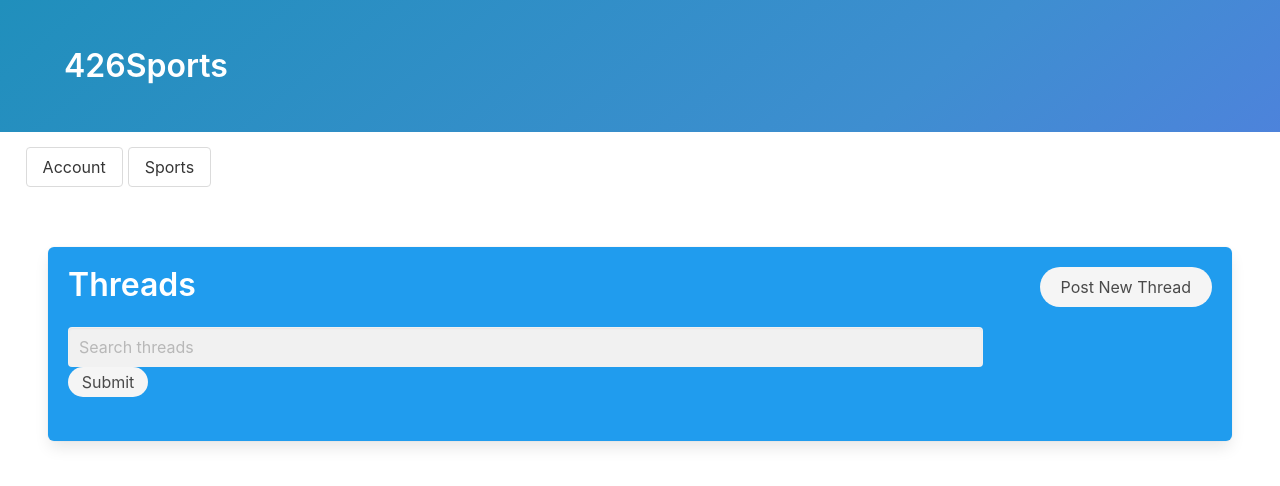
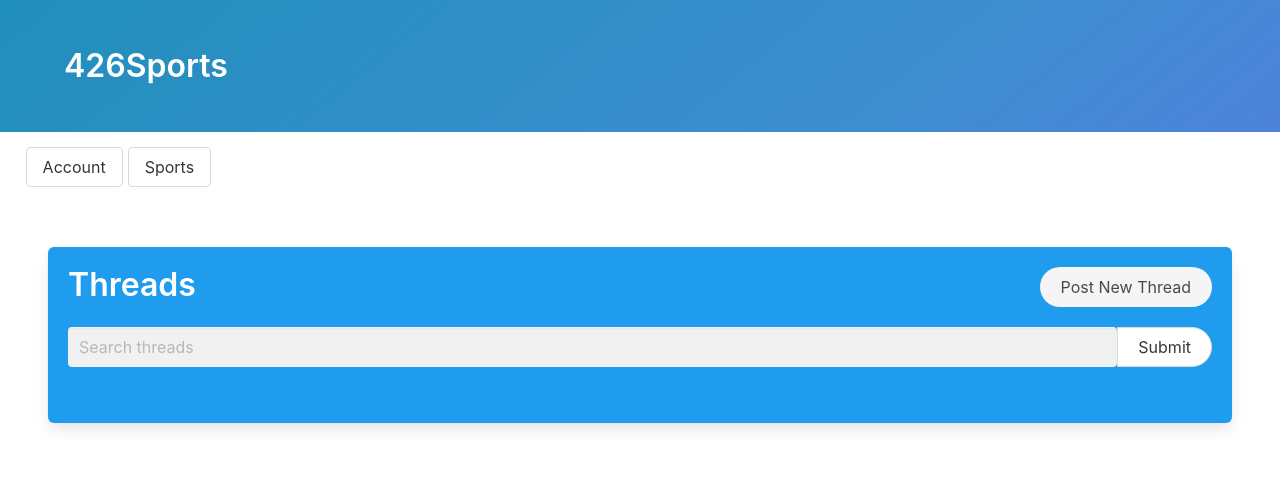
Before and after one commit to carolinepar/comp426Project, a website: page home.html in a window 1280 px wide. Drawn offline with nearby package versions, Linux system fonts and the light colour scheme; no server answers.

Commit message:
fixed search button styling

```diff
--- a/customstyle.css
+++ b/customstyle.css
@@ -89,11 +89,11 @@
     width: 80%;
 }
 
-#submitSearch {
+/* #submitSearch {
     width: 80px;
     height: 30px;
 
-}
+} */
 
 .search input {
     border: 1px solid transparent;
--- a/render.js
+++ b/render.js
@@ -17,14 +17,11 @@ export const renderSite = function() {
     <section class="section">
         <div class="box" style="background-color: #209CEE;">
             <h1 class="title" style="color:white; display:inline-block;">Threads</h1><button class="button is-rounded is-light new-thread-button" style="float:right">Post New Thread</button>
-            <div>
-                <form autocomplete="off">
-                    <div class="control search">
-                        <input class="input" type="text" placeholder="Search threads" name="mySearch" id="searchThread">
-                    </div>
-                    <br>
-                    <button class="button is-rounded is-light" type="button" id="submitSearch">Submit</button>
-                </form>
+            <div class="field has-addons search" style="width:100%;">
+                <input class="input" type="text" placeholder="Search threads" name="mySearch" id="searchThread">
+                <div class="control">
+                    <button class="button is-rounded" id="submitSearch">Submit</button>
+                </div>
             </div>
             <br>
             <div id="threadFeed">
```
